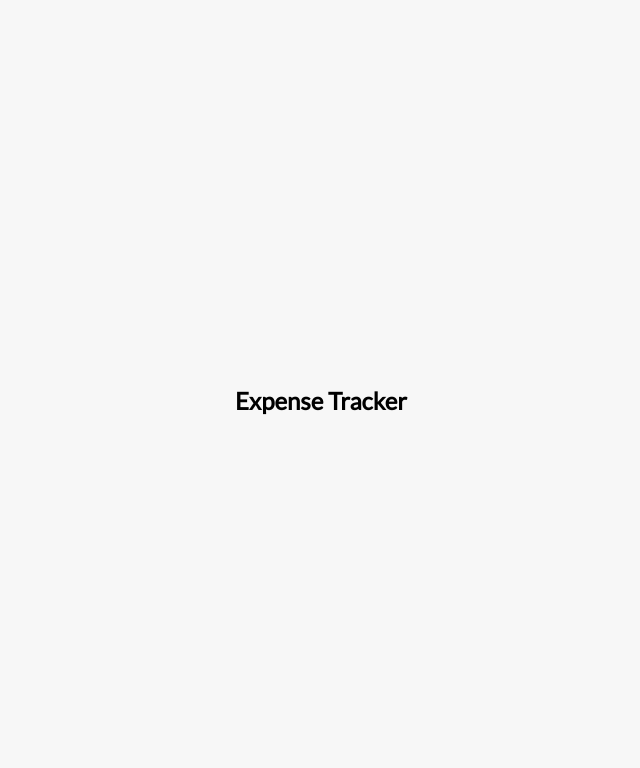
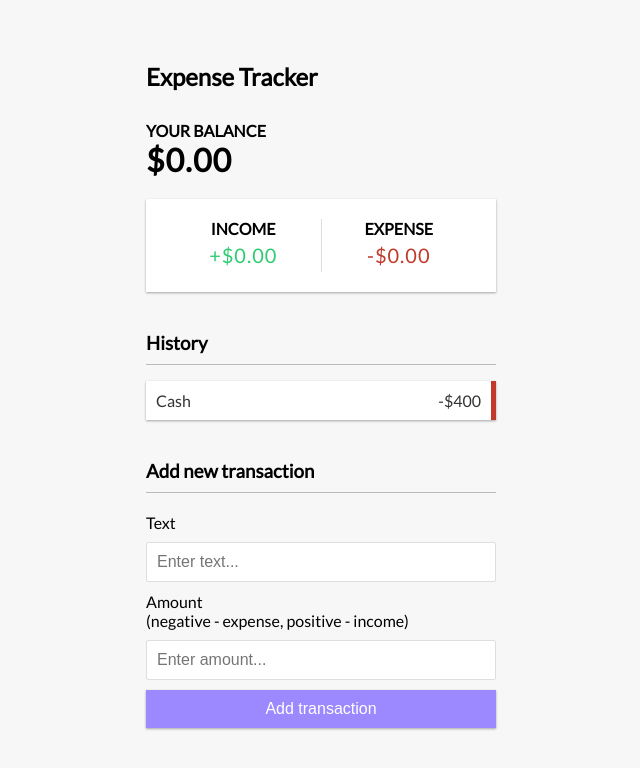
Before and after one commit to willelson/expense-tracker, a React (Create React App) app: page / in a window 1280 px wide. Shown: the top 768 px of the page, without its empty margins (319-959 px from the left). Built offline with nearby package versions, Linux system fonts and the light colour scheme.

Commit message:
Build out components from htaml at https://github.com/bradtraversy/vanillawebprojects/blob/master/expense-tracker/index.html

```diff
--- a/src/App.tsx
+++ b/src/App.tsx
@@ -1,5 +1,9 @@
 import React from 'react';
 import { Header } from './components/Header';
+import { Balance } from './components/Balance';
+import { IncomeExpenses } from './components/IncomeExpenses';
+import { TransactionList } from './components/TransactionList';
+import { AddTransaction } from './components/AddTransaction';
 
 import './App.css';
 
@@ -7,6 +11,12 @@ function App() {
   return (
     <div>
       <Header />
+      <div className='container'>
+        <Balance />
+        <IncomeExpenses />
+        <TransactionList />
+        <AddTransaction />
+      </div>
     </div>
   );
 }
--- /dev/null
+++ b/src/components/AddTransaction.tsx
@@ -0,0 +1,23 @@
+import React from 'react';
+
+export const AddTransaction = () => {
+  return (
+    <div>
+      <h3>Add new transaction</h3>
+      <form id='form'>
+        <div className='form-control'>
+          <label htmlFor='text'>Text</label>
+          <input type='text' id='text' placeholder='Enter text...' />
+        </div>
+        <div className='form-control'>
+          <label htmlFor='amount'>
+            Amount <br />
+            (negative - expense, positive - income)
+          </label>
+          <input type='number' id='amount' placeholder='Enter amount...' />
+        </div>
+        <button className='btn'>Add transaction</button>
+      </form>
+    </div>
+  );
+};
--- /dev/null
+++ b/src/components/Balance.tsx
@@ -0,0 +1,10 @@
+import React from 'react';
+
+export const Balance = () => {
+  return (
+    <div>
+      <h4>Your Balance</h4>
+      <h1 id='balance'>$0.00</h1>
+    </div>
+  );
+};
--- /dev/null
+++ b/src/components/IncomeExpenses.tsx
@@ -0,0 +1,20 @@
+import React from 'react';
+
+export const IncomeExpenses = () => {
+  return (
+    <div className='inc-exp-container'>
+      <div>
+        <h4>Income</h4>
+        <p id='money-plus' className='money plus'>
+          +$0.00
+        </p>
+      </div>
+      <div>
+        <h4>Expense</h4>
+        <p id='money-minus' className='money minus'>
+          -$0.00
+        </p>
+      </div>
+    </div>
+  );
+};
--- /dev/null
+++ b/src/components/TransactionList.tsx
@@ -0,0 +1,15 @@
+import React from 'react';
+
+export const TransactionList = () => {
+  return (
+    <div>
+      <h3>History</h3>
+      <ul id='list' className='list'>
+        <li className='minus'>
+          Cash <span>-$400</span>
+          <button className='delete-btn'>x</button>
+        </li>
+      </ul>
+    </div>
+  );
+};
```
